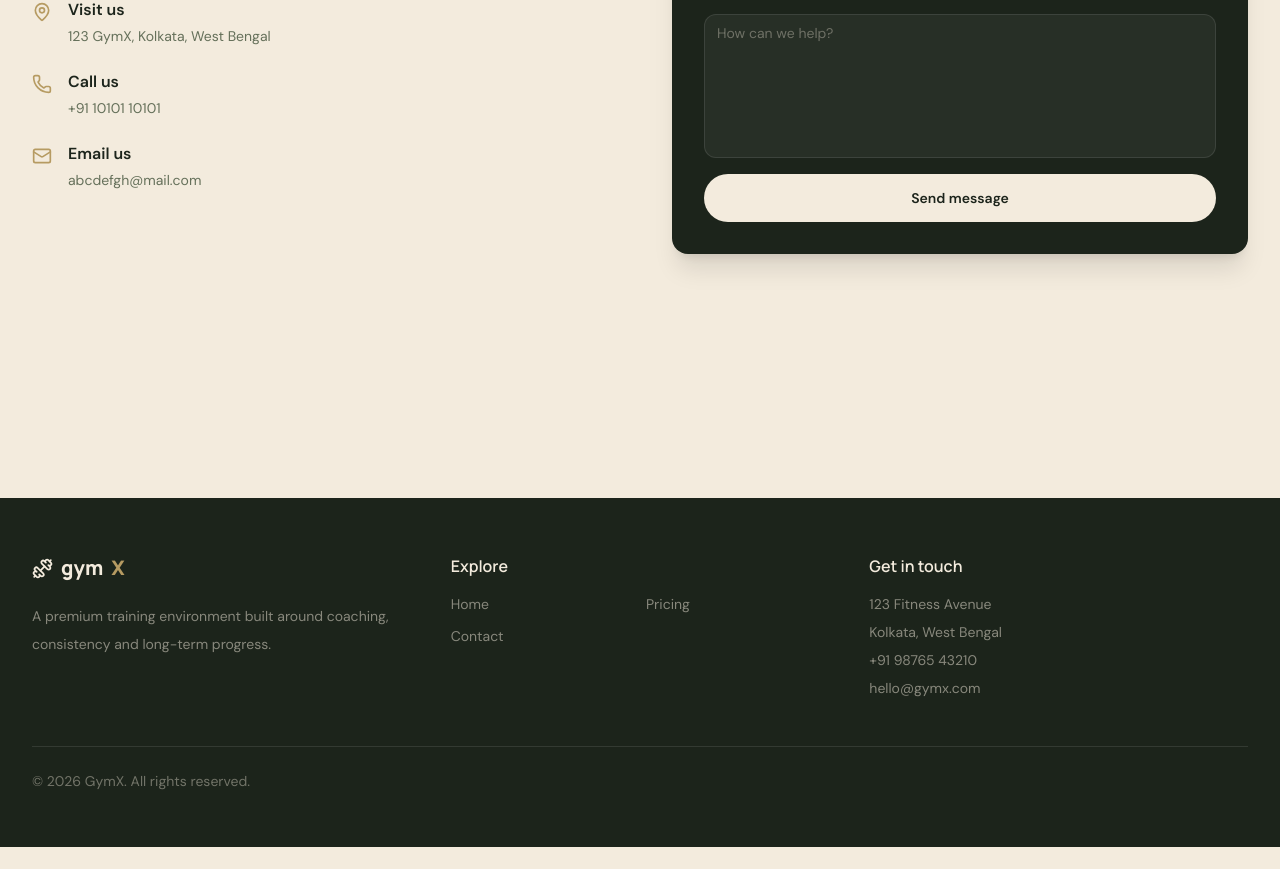
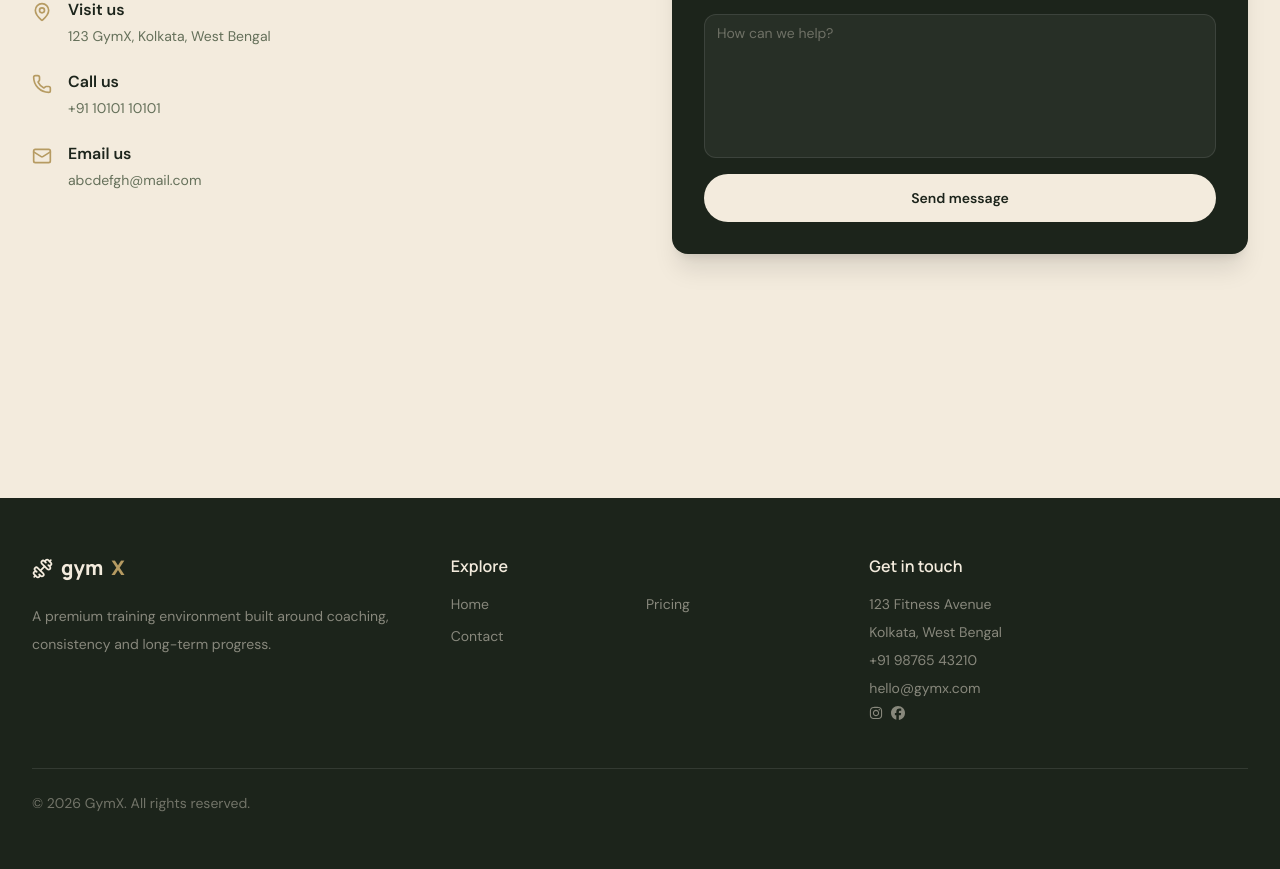
Before and after one commit to Sukreet018/gymx, a React (Vite) app: page /gymx/contact in a window 1280 px wide. Shown: the part 302-1171 px from the top of the page. Before the commit the page ends 1149 px from the top, so only its background shows below. Built offline with nearby package versions, Linux system fonts and the light colour scheme.

Commit message:
Footer added instagram and facebook icon

```diff
--- a/package.json
+++ b/package.json
@@ -8,7 +8,6 @@
     "build": "tsc -b && vite build && cp dist/index.html dist/404.html",
     "lint": "oxlint",
     "preview": "vite preview"
-
   },
   "dependencies": {
     "daisyui": "^5.7.28",
@@ -18,6 +17,7 @@
     "react": "^19.2.8",
     "react-anchor-link-smooth-scroll": "^1.0.12",
     "react-dom": "^19.2.8",
+    "react-icons": "^5.7.0",
     "react-router-dom": "^7.18.3"
   },
   "devDependencies": {
--- a/src/components/layout/Footer.tsx
+++ b/src/components/layout/Footer.tsx
@@ -1,5 +1,6 @@
 import { Dumbbell } from "lucide-react";
 import { Link } from "react-router-dom";
+import { FaFacebook , FaInstagram } from "react-icons/fa6";
 
 // footer links
 const footerLinks = [
@@ -66,6 +67,10 @@ function Footer() {
               <p>Kolkata, West Bengal</p>
               <p>+91 98765 43210</p>
               <p>hello@gymx.com</p>
+              <div className="grid grid-flow-col gap-2 w-max">
+                <FaInstagram />
+                <FaFacebook />
+              </div>
             </div>
           </div>
         </div>
```
Also changed, not shown: 1 other file (tests, documents, lock files or other folders).
